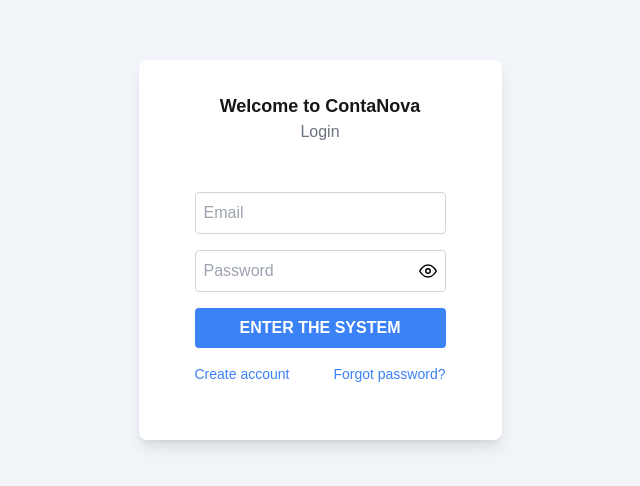
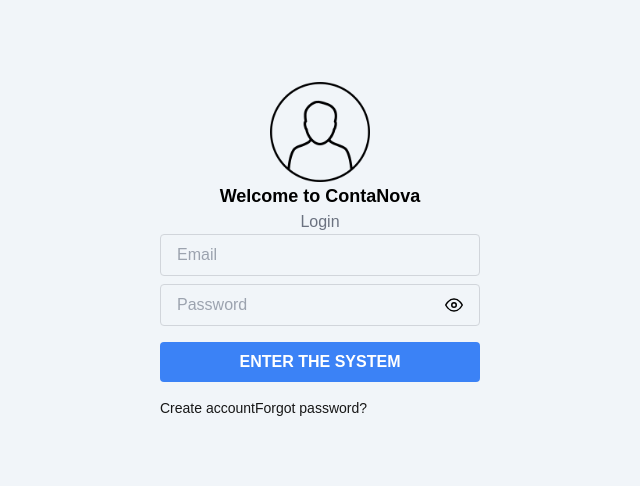
Before and after one commit to Santijar05/Axia_Invoice, a Next.js app: page /login in a window 1280 px wide. Shown: the part 150-636 px from the top of the page, without its empty margins (320-960 px from the left). Built offline with nearby package versions, Linux system fonts and the light colour scheme.

Commit message:
Creación modulo login... Se anexan componentes al modulo de login

```diff
--- a/app/(auth)/login/page.tsx
+++ b/app/(auth)/login/page.tsx
@@ -1,5 +1,5 @@
 import { Metadata } from "next"
-import ScreenLogin from "@/modules/auth/ScreenLogin"
+import ScreenLogin from "@/modules/auth/login/ScreenLogin"
 
 export const metadata: Metadata = {
   title: "Login for pets",
@@ -11,6 +11,10 @@
 
 export default function LoginPage() {
 
-  return <ScreenLogin />
+  return(
+    <div className="flex justify-center items-center">
+      <ScreenLogin />
+    </div>
+  );
 
 }
--- a/components/atoms/CustomButton.tsx
+++ b/components/atoms/CustomButton.tsx
@@ -8,7 +8,7 @@
 export default function CustomButton({ text, color, onClickButton, typeButton }: CustomButtonProps) {
     return (
         <button
-            className={"bg-blue-500 p-2 rounded text-center my-2 text-white font-bold w-full"}
+            className={"bg-blue-500 p-2 rounded text-center my-2 text-white font-semibold w-full"}
             type={`${typeButton || 'button'}`}
         >
             { text }
--- a/components/atoms/Input.tsx
+++ b/components/atoms/Input.tsx
@@ -19,7 +19,7 @@
   const [showPassword, setShowPassword] = useState(false);
 
   return (
-    <div className="w-full flex items-center border border-gray-300 rounded p-2 my-2">
+    <div className="w-80 flex items-center border border-gray-300 rounded px-4 py-2 mb-2">
       {IconComponent && <IconComponent className="text-gray-500 mr-2" />}
 
       <input
--- a/components/organisms/LoginBox.tsx
+++ /dev/null
@@ -1,15 +0,0 @@
-import React from "react";
-import LoginForm from "../molecules/LoginForm";
-import { LoginIcon } from "../atoms/icons";
-
-const LoginBox: React.FC = () => {
-    return (
-        <div className="flex flex-col items-center w-full max-w-md bg-white p-8 rounded-lg shadow-lg">
-            <h1 className="text-lg font-bold">Welcome to ContaNova</h1>
-            <p className="text-gray-500 mb-4">Login</p>
-            <LoginForm />
-        </div>
-    );
-};
-
-export default LoginBox;
--- a/modules/auth/ScreenLogin.tsx
+++ /dev/null
@@ -1,12 +0,0 @@
-import React from "react";
-import LoginBox from "../../components/organisms/LoginBox";
-
-const ScreenLogin: React.FC = () => {
-  return (
-    <div className="flex justify-center items-center h-screen w-screen bg-gray-100">
-      <LoginBox />
-    </div>
-  );
-};
-
-export default ScreenLogin;
--- /dev/null
+++ b/modules/auth/login/LoginBox.tsx
@@ -0,0 +1,16 @@
+import React from "react";
+import LoginForm from "./LoginForm";
+import Image from "next/image";
+
+const LoginBox: React.FC = () => {
+    return (
+        <div className="flex flex-col items-center w-full gap-10">
+            <Image width={100} height={100} alt="..." className="w-32 h-32 block mb-9|" src="/images/22495.png" />
+            <h1 className="text-lg font-semibold text-black mb-9">Welcome to ContaNova</h1>
+            <p className="text-gray-500 mb-10">Login</p>
+            <LoginForm />
+        </div>
+    );
+};
+
+export default LoginBox;
--- a/components/molecules/LoginForm.tsx
+++ b/modules/auth/login/LoginForm.tsx
@@ -3,9 +3,9 @@
 import React, { useState }  from "react";
 import { useForm } from "react-hook-form";
 import { zodResolver } from "@hookform/resolvers/zod";
-import { loginScheme } from "../../schemes/loginScheme";
-import Input from "../atoms/Input";
-import CustomButton from "../atoms/CustomButton";
+import { loginScheme } from "../../../schemes/loginScheme";
+import Input from "../../../components/atoms/Input";
+import CustomButton from "../../../components/atoms/CustomButton";
 
 type LoginFormData = {
   email: string;
@@ -30,7 +30,7 @@
 
   return (
     <form
-      className="w-full flex flex-col items-center p-6"
+      className="w-full items-center p-6 mt-10"
       onSubmit={handleSubmit}
     >
       <Input
--- /dev/null
+++ b/modules/auth/login/ScreenLogin.tsx
@@ -0,0 +1,12 @@
+import React from "react";
+import LoginBox from "./LoginBox";
+
+const ScreenLogin: React.FC = () => {
+  return (
+    <div className="flex justify-center items-center">
+      <LoginBox />
+    </div>
+  );
+};
+
+export default ScreenLogin;
```
Also changed, not shown: public/images/22495.png (renamed from utils/22495.png).
